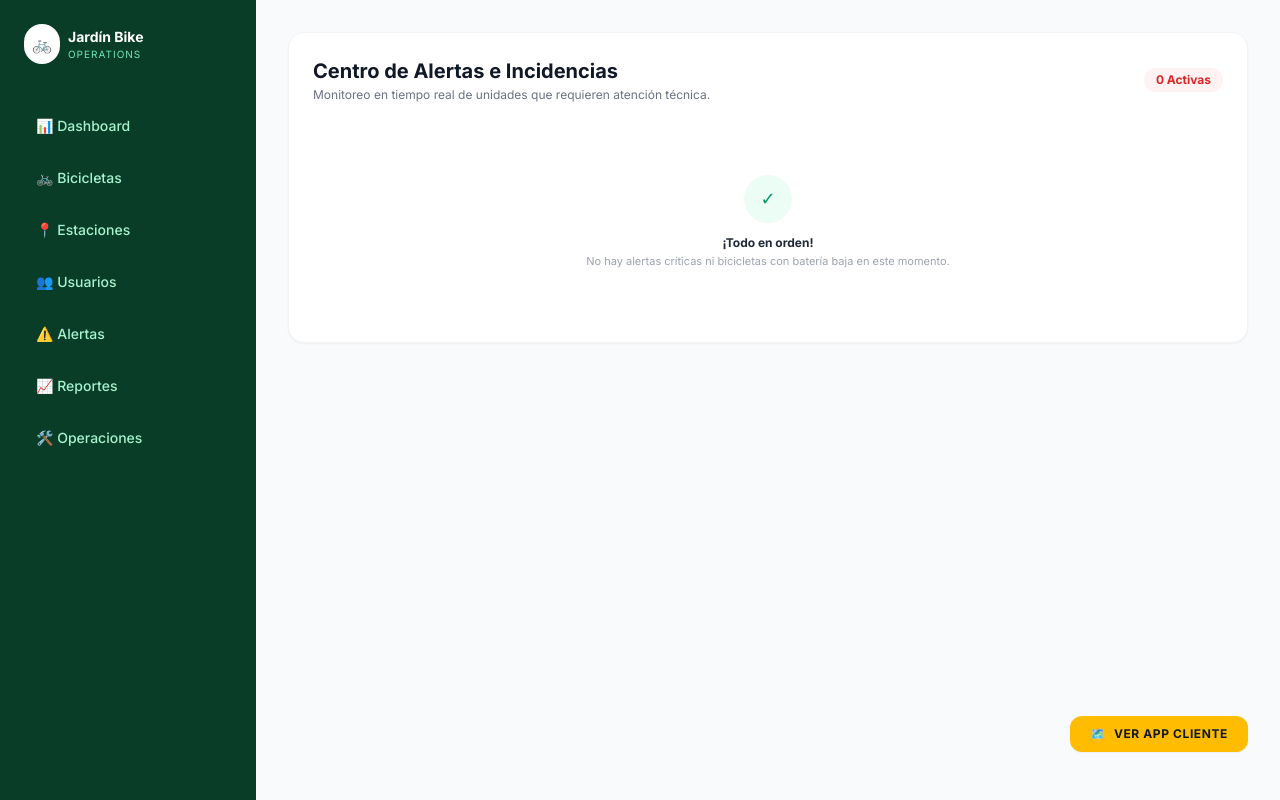
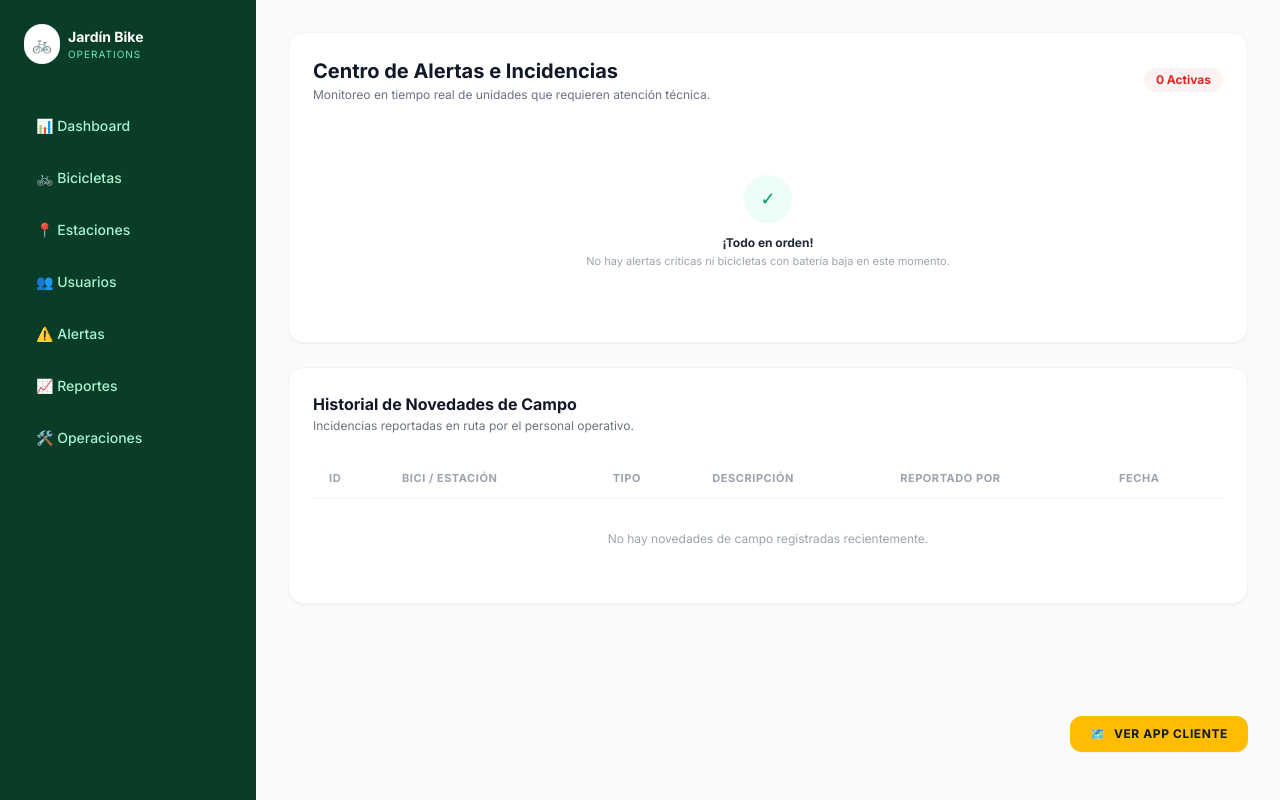
Before and after one commit to richartorres/Jard-n-Bike, a Laravel app: template resources/views/admin/alertas.blade.php in a window 1280 px wide. Run offline with Laravel 12, Linux system fonts and the light colour scheme; the template is opened without the code that fills it, so the values that code supplies are empty; some libraries are stand-ins or nearby versions.

Commit message:
feat(alertas): incorpora tabla de novedades de campo en la vista de alertas

```diff
--- a/app/Http/Controllers/AdminController.php
+++ b/app/Http/Controllers/AdminController.php
@@ -123,14 +123,14 @@ class AdminController extends Controller
         return redirect()->route('mapa')->with('error', 'Acceso no autorizado.');
     }
 
-    // Alertas de bicicletas con batería baja o en mantenimiento
+    // Alertas automáticas de bicicletas (batería baja o mantenimiento)
     $bicicletasAlerta = Bicicleta::where('nivel_bateria', '<', 20)
         ->orWhere('estado', 'Mantenimiento')
         ->get();
 
     $alertasCriticasCount = $bicicletasAlerta->count();
 
-    // Novedades de campo reportadas por los operarios
+    // 📌 Novedades de campo reportadas por los operarios (¡Esta era la que faltaba mostrar en la vista!)
     $novedadesCampo = \App\Models\NovedadCampo::with(['bicicleta', 'estacion', 'usuario'])
         ->orderBy('created_at', 'desc')
         ->get();
--- a/resources/views/admin/alertas.blade.php
+++ b/resources/views/admin/alertas.blade.php
@@ -57,4 +57,53 @@
             @endforelse
         </div>
     </div>
+
+    <!-- 📋 SECCIÓN NUEVA: Historial de Novedades de Campo Reportadas por Operarios -->
+    <div class="bg-white rounded-2xl border border-gray-100 shadow-sm p-6">
+        <div class="flex justify-between items-center mb-6">
+            <div>
+                <h3 class="text-base font-bold text-gray-900">Historial de Novedades de Campo</h3>
+                <p class="text-xs text-gray-500 mt-0.5">Incidencias reportadas en ruta por el personal operativo.</p>
+            </div>
+        </div>
+
+        <div class="overflow-x-auto">
+            <table class="w-full text-left border-collapse">
+                <thead>
+                    <tr class="border-b border-gray-100 text-[11px] text-gray-400 font-semibold uppercase tracking-wider">
+                        <th class="py-3 px-4">ID</th>
+                        <th class="py-3 px-4">Bici / Estación</th>
+                        <th class="py-3 px-4">Tipo</th>
+                        <th class="py-3 px-4">Descripción</th>
+                        <th class="py-3 px-4">Reportado por</th>
+                        <th class="py-3 px-4">Fecha</th>
+                    </tr>
+                </thead>
+                <tbody class="text-xs text-gray-700 divide-y divide-gray-50">
+                    @forelse($novedadesCampo ?? [] as $novedad)
+                        <tr class="hover:bg-gray-50/50 transition">
+                            <td class="py-4 px-4 font-bold text-gray-900">#{{ $novedad->id }}</td>
+                            <td class="py-4 px-4 text-gray-600">
+                                {{ $novedad->bicicleta ? 'Bici: #' . $novedad->bicicleta->id : ($novedad->estacion ? 'Estación: ' . $novedad->estacion->nombre : 'N/A') }}
+                            </td>
+                            <td class="py-4 px-4">
+                                <span class="px-2.5 py-1 rounded-full text-[11px] font-semibold bg-emerald-50 text-emerald-600">
+                                    {{ $novedad->tipo_novedad }}
+                                </span>
+                            </td>
+                            <td class="py-4 px-4 text-gray-600">{{ $novedad->descripcion }}</td>
+                            <td class="py-4 px-4 text-gray-500">{{ $novedad->usuario->name ?? 'Sistema' }}</td>
+                            <td class="py-4 px-4 text-gray-400">{{ $novedad->created_at ? $novedad->created_at->format('d/m/Y H:i') : 'N/A' }}</td>
+                        </tr>
+                    @empty
+                        <tr>
+                            <td colspan="6" class="py-8 text-center text-gray-400 text-xs">
+                                No hay novedades de campo registradas recientemente.
+                            </td>
+                        </tr>
+                    @endforelse
+                </tbody>
+            </table>
+        </div>
+    </div>
 @endsection
```
